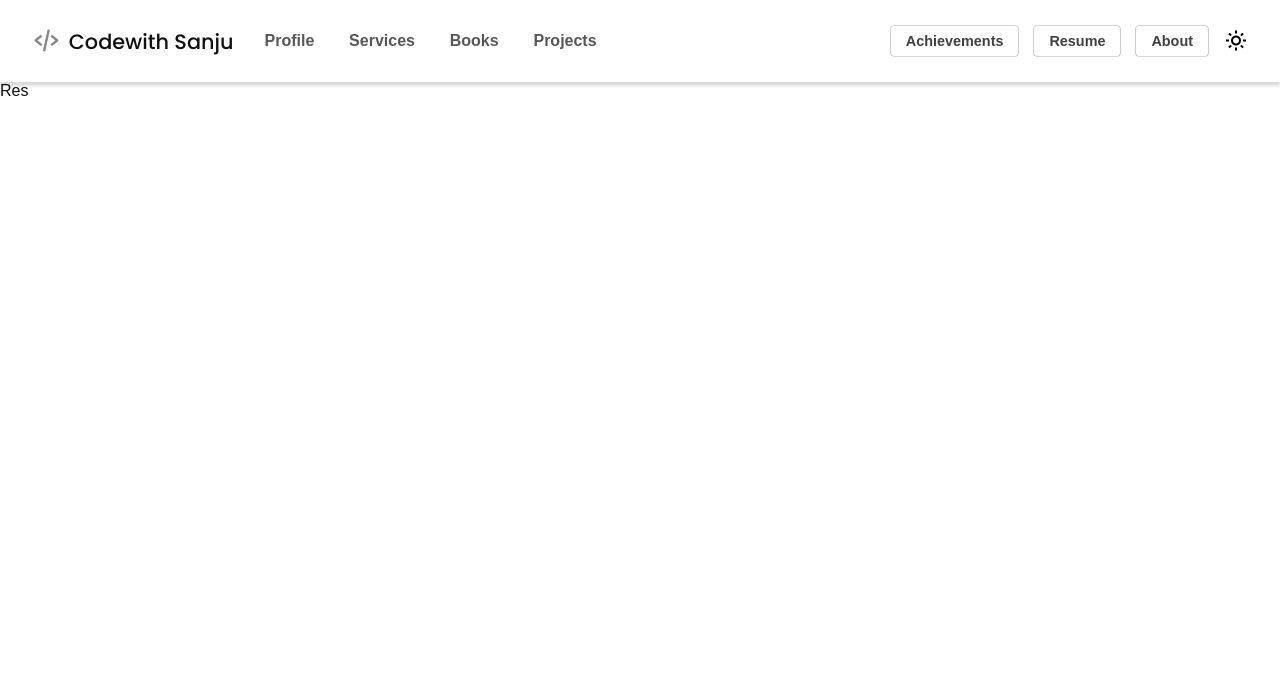
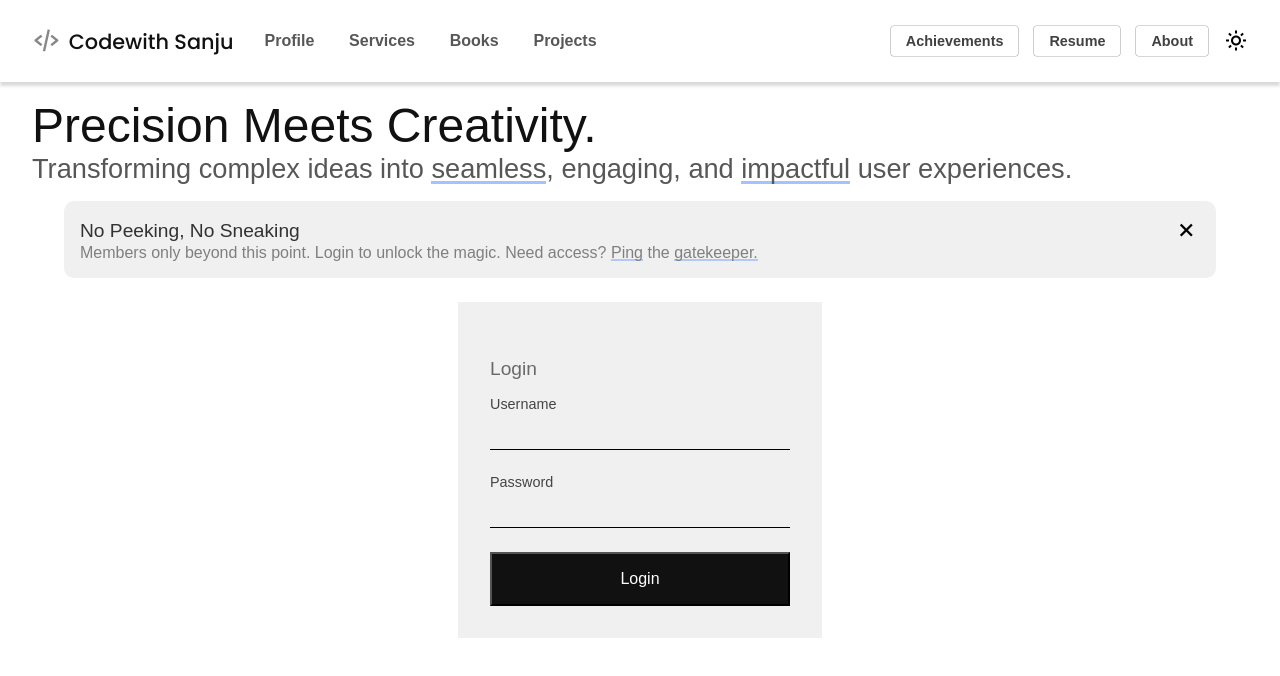
Before and after one commit to Sandeepkumar136/Portfolio-Sandeep-Kumar, a React (Create React App) app: page /resume in a window 1280 px wide. Shown: the top 676 px of the page. Built offline with nearby package versions, Linux system fonts and the light colour scheme; a web font is replaced by a local one.

Commit message:
Update styles for con-chart and add new styles for pro-container components
- Changed width of .con-chart from 80% to 100%
- Commented out dark mode styles for .con-chart
- Added new styles for pro-container including headings, notice cards, and form elements

```diff
--- a/package.json
+++ b/package.json
@@ -8,6 +8,7 @@
     "@testing-library/react": "^16.3.0",
     "@testing-library/user-event": "^13.5.0",
     "axios": "^1.11.0",
+    "dotenv": "^17.2.1",
     "framer-motion": "^12.23.12",
     "motion-dom": "^12.23.12",
     "react": "^19.1.1",
--- a/src/components/Routes/Resume.js
+++ b/src/components/Routes/Resume.js
@@ -1,11 +1,101 @@
-import React from 'react'
+import React, { useState, useEffect } from "react";
+
+const ProtectedComponent = () => (
+  <div>
+    <h2>🎉 You’re in!</h2>
+    <p>This is the restricted content.</p>
+  </div>
+);
 
 const Resume = () => {
-  return (
-    <div>
-      Res
+  const [username, setUsername] = useState("");
+  const [password, setPassword] = useState("");
+  const [isAuthenticated, setIsAuthenticated] = useState(false);
+  const [error, setError] = useState(""); // 🆕 Track error message
+  const [isShowNotice, setIsShowNotice] = useState(false);
+
+  const validUsername = "admin";
+  const validPassword = "1234";
+
+  // On mount, check sessionStorage
+  useEffect(() => {
+    const loggedIn = sessionStorage.getItem("isAuthenticated");
+    if (loggedIn) setIsAuthenticated(true);
+  }, []);
+
+  const handleLogin = (e) => {
+    e.preventDefault();
+    if (username === validUsername && password === validPassword) {
+      setIsAuthenticated(true);
+      sessionStorage.setItem("isAuthenticated", "true"); // persists until browser close
+      setError(""); // clear any previous error
+    } else {
+      setError("Please Enter Valid Credentials"); // set error
+    }
+  };
+
+  const handleNotice = () => {
+    setIsShowNotice(!isShowNotice);
+  };
+
+  return isAuthenticated ? (
+    <ProtectedComponent />
+  ) : (
+    <div className="pro-container">
+      <div className="pro-heading-contain">
+        <h3 className="heading-pro">Precision Meets Creativity.</h3>
+        <h6 className="subtitle-pro">
+          Transforming complex ideas into{" "}
+          <span className="p-highlight">seamless</span>, engaging, and{" "}
+          <span className="p-highlight">impactful</span> user experiences.
+        </h6>
+      </div>
+      <div className={`pro-notice-card ${isShowNotice ? "close" : ""}`}>
+        <div className="p-n-c-heading-contain">
+          <h3 className="heading-p-n-c">No Peeking, No Sneaking</h3>
+          <button type="button" onClick={handleNotice} className="p-n-c-btn">
+            <i className="icon-p-n-c bx bx-x"></i>
+          </button>
+        </div>
+        <p className="text-p-n-c">
+          Members only beyond this point. Login to unlock the magic. Need
+          access? <span className="p-highlight">Ping</span> the{" "}
+          <span className="p-highlight">gatekeeper.</span>
+        </p>
+      </div>
+      <div className="p-l-pro-wrap">
+        <div className="p-l-contain">
+          {error && <div className="err-pro">{error}</div>}
+          <form onSubmit={handleLogin}>
+              <h4 className="heading-p-l">Login</h4>
+            <div className="pro-m-wrap">
+              <div className="p-l-l-wrap">
+                <label htmlFor="text" className="lbl-p-l">
+                  Username
+                </label>
+                <input
+                  type="text"
+                  value={username}
+                  onChange={(e) => setUsername(e.target.value)}
+                />
+              </div>
+              <div className="p-l-l-wrap">
+                <label htmlFor="password" className="lbl-p-l">
+                  Password
+                </label>
+                <input
+                  type="password"
+                  value={password}
+                  onChange={(e) => setPassword(e.target.value)}
+                />
+              </div>
+              <button className="pro-s-btn" type="submit">Login</button>
+            </div>
+          </form>
+        </div>
+      </div>
     </div>
-  )
-}
+  );
+};
 
-export default Resume
+export default Resume;
--- a/src/components/styles/Style.css
+++ b/src/components/styles/Style.css
@@ -2217,7 +2217,7 @@ body {
 }
 
 .con-chart {
-  width: 80%;
+  width: 100%;
   display: flex;
   align-self: center;
   justify-self: center;
@@ -2232,12 +2232,6 @@ body {
   background-color: #ffffff;
 }
 
-.dark-mode .con-chart {
-  background: radial-gradient(circle farthest-side at 0% 50%, #000000 23.5%, rgba(0, 0, 0, 0) 0) 33.6px 48px, radial-gradient(circle farthest-side at 0% 50%, #004307 24%, rgba(0, 0, 0, 0) 0) 30.4px 48px, linear-gradient(#000000 14%, rgba(0, 0, 0, 0) 0, rgba(0, 0, 0, 0) 85%, #000000 0) 0 0, linear-gradient(150deg, #000000 24%, #004307 0, #004307 26%, rgba(0, 0, 0, 0) 0, rgba(0, 0, 0, 0) 74%, #004307 0, #004307 76%, #000000 0) 0 0, linear-gradient(30deg, #000000 24%, #004307 0, #004307 26%, rgba(0, 0, 0, 0) 0, rgba(0, 0, 0, 0) 74%, #004307 0, #004307 76%, #000000 0) 0 0, linear-gradient(90deg, #004307 2%, #000000 0, #000000 98%, #004307 0%) 0 0 #000000;
-  background-size: 64px 96px;
-  background-color: #000000;
-}
-
 .chart-container {
   width: 100%;
 }
@@ -2364,4 +2358,135 @@ body {
   .text-cli {
     font-size: 1rcap;
   }
+}
+.pro-heading-contain {
+  margin: 1rem 2rem;
+}
+
+.heading-pro {
+  font-size: 3rem;
+}
+
+.subtitle-pro {
+  font-size: 1.7rem;
+  opacity: 0.7;
+}
+
+.pro-notice-card {
+  margin: 0.5rem 4rem;
+  padding: 1rem;
+  background-color: #f0f0f0;
+  border-radius: 10px;
+}
+
+.pro-notice-card.close {
+  display: none;
+}
+
+.p-n-c-heading-contain {
+  display: flex;
+  justify-content: space-between;
+  align-items: center;
+}
+
+.heading-p-n-c {
+  font-size: 1.2rem;
+  opacity: 0.85;
+}
+
+.text-p-n-c {
+  font-size: 1rem;
+  opacity: 0.5;
+}
+
+.p-n-c-btn {
+  font-size: 1.7rem;
+  display: flex;
+  justify-content: center;
+  align-items: center;
+  border: none;
+  outline: none;
+  background-color: transparent;
+}
+
+.p-l-pro-wrap {
+  display: flex;
+  justify-content: center;
+  align-items: center;
+  flex-direction: column;
+  padding: 1rem;
+}
+
+.err-pro {
+  width: 100%;
+  padding: 0.5rem;
+  text-transform: capitalize;
+  font-weight: 600;
+  opacity: 0.7;
+  border-radius: 5px;
+  background-color: #ffd9ae;
+}
+
+.p-l-contain {
+  padding: 2rem;
+  display: flex;
+  justify-content: start;
+  align-items: start;
+  flex-direction: column;
+  gap: 0.3rem;
+  background-color: #f0f0f0;
+}
+
+.p-l-contain form {
+  display: flex;
+  justify-content: start;
+  align-items: start;
+  flex-direction: column;
+  gap: 1rem;
+  margin-top: 1.5rem;
+}
+
+.p-l-l-wrap {
+  display: flex;
+  justify-content: start;
+  align-items: start;
+  flex-direction: column;
+}
+
+.heading-p-l {
+  font-size: 1.2rem;
+  opacity: 0.6;
+}
+
+.lbl-p-l {
+  font-size: 0.9rem;
+  opacity: 0.77;
+}
+
+.pro-m-wrap {
+  display: flex;
+  justify-content: start;
+  align-items: start;
+  flex-direction: column;
+  gap: 1.5rem;
+}
+
+.p-l-l-wrap input {
+  outline: none;
+  padding: 0.5rem;
+  width: 300px;
+  font-size: 1.1rem;
+  border: none;
+  outline: none;
+  background-color: transparent;
+  border-bottom: 1px solid #000;
+  transform-origin: bottom;
+}
+
+.pro-s-btn {
+  width: 100%;
+  padding: 1rem;
+  font-size: 1rem;
+  background-color: #111;
+  color: #fff;
 }/*# sourceMappingURL=Style.css.map */
--- a/src/components/styles/Style.scss
+++ b/src/components/styles/Style.scss
@@ -2155,7 +2155,7 @@ body {
 }
 .con-chart {
   //display: flex;
-  width: 80%;
+  width: 100%;
   display: flex;
   align-self: center;
   justify-self: center;
@@ -2205,45 +2205,17 @@ body {
   background-size: 64px 96px;
   background-color: #ffffff;
 }
-.dark-mode .con-chart {
-  background: radial-gradient(
-        circle farthest-side at 0% 50%,
-        #000000 23.5%,
-        #0000 0
-      )
-      33.6px 48px,
-    radial-gradient(circle farthest-side at 0% 50%, #004307 24%, #0000 0) 30.4px
-      48px,
-    linear-gradient(#000000 14%, #0000 0, #0000 85%, #000000 0) 0 0,
-    linear-gradient(
-        150deg,
-        #000000 24%,
-        #004307 0,
-        #004307 26%,
-        #0000 0,
-        #0000 74%,
-        #004307 0,
-        #004307 76%,
-        #000000 0
-      )
-      0 0,
-    linear-gradient(
-        30deg,
-        #000000 24%,
-        #004307 0,
-        #004307 26%,
-        #0000 0,
-        #0000 74%,
-        #004307 0,
-        #004307 76%,
-        #000000 0
-      )
-      0 0,
-    linear-gradient(90deg, #004307 2%, #000000 0, #000000 98%, #004307 0%) 0 0
-      #000000;
-  background-size: 64px 96px;
-  background-color: #000000;
-}
+// .dark-mode .con-chart {
+// 	background:
+// 		  radial-gradient(circle farthest-side at 0% 50%,#111111 23.5%,#0000 0)33.6px 48px,
+// 		  radial-gradient(circle farthest-side at 0% 50%,#023700 24%,#0000 0)30.4px 48px,
+// 		  linear-gradient(#111111 14%,#0000 0, #0000 85%,#111111 0)0 0,
+// 		  linear-gradient(150deg,#111111 24%,#023700 0,#023700 26%,#0000 0,#0000 74%,#023700 0,#023700 76%,#111111 0)0 0,
+// 		  linear-gradient(30deg,#111111 24%,#023700 0,#023700 26%,#0000 0,#0000 74%,#023700 0,#023700 76%,#111111 0)0 0,
+// 		  linear-gradient(90deg,#023700 2%,#111111 0,#111111 98%,#023700 0%)0 0 #111111;
+// 	background-size: 64px 96px;
+// 	background-color: #111111;
+// }
 .chart-container {
   width: 100%;
 }
@@ -2368,3 +2340,119 @@ body {
     font-size: 1rcap;
   }
 }
+// Resume /Login Page ---- pro-container
+.pro-heading-contain {
+  margin: 1rem 2rem;
+}
+.heading-pro {
+  font-size: 3rem;
+}
+.subtitle-pro {
+  font-size: 1.7rem;
+  opacity: 0.7;
+}
+.pro-notice-card {
+  margin: 0.5rem 4rem;
+  padding: 1rem;
+  background-color: #f0f0f0;
+  border-radius: 10px;
+}
+.pro-notice-card.close {
+  display: none;
+}
+.p-n-c-heading-contain {
+  display: flex;
+  justify-content: space-between;
+  align-items: center;
+}
+.heading-p-n-c {
+  font-size: 1.2rem;
+  opacity: 0.85;
+}
+.text-p-n-c {
+  font-size: 1rem;
+  opacity: 0.5;
+}
+.p-n-c-btn {
+  font-size: 1.7rem;
+  display: flex;
+  justify-content: center;
+  align-items: center;
+  border: none;
+  outline: none;
+  background-color: transparent;
+}
+.p-l-pro-wrap{
+  display: flex;
+  justify-content: center;
+  align-items: center;
+  // height: 50vh;
+  flex-direction: column;
+  padding: 1rem;
+}
+.err-pro{
+  width: 100%;
+  padding: 0.5rem;
+  text-transform: capitalize;
+  font-weight: 600;
+  opacity: 0.7;
+  border-radius: 5px;
+  background-color: #ffd9ae;
+}
+.p-l-contain{
+  padding: 2rem;
+  display: flex;
+  justify-content: start;
+  align-items: start;
+  flex-direction: column;
+  gap: 0.3rem;
+  background-color: #f0f0f0;
+}
+.p-l-contain form{
+  display: flex;
+  justify-content: start;
+  align-items: start;
+  flex-direction: column;
+  gap: 1rem;
+  margin-top: 1.5rem;
+}
+.p-l-l-wrap{
+  display: flex;
+  justify-content: start;
+  align-items: start;
+  flex-direction: column;
+}
+.heading-p-l{
+  font-size: 1.2rem;
+  opacity: 0.6;
+}
+.lbl-p-l{
+  font-size: 0.9rem;
+  opacity: 0.77;
+}
+.pro-m-wrap{
+  display: flex;
+  justify-content: start;
+  align-items: start;
+  flex-direction: column;
+  gap: 1.5rem;
+}
+.p-l-l-wrap input{
+  outline: none;
+  padding: 0.5rem;
+  width: 300px;
+  font-size: 1.1rem;
+  border: none;
+  outline: none;
+  background-color: transparent;
+  border-bottom: 1px solid #000;
+  transform-origin: bottom;
+
+}
+.pro-s-btn{
+  width: 100%;
+  padding: 1rem;
+  font-size: 1rem;
+  background-color: #111;
+  color: #fff;
+}
```
Also changed, not shown: 2 other files (tests, documents, lock files or other folders).
